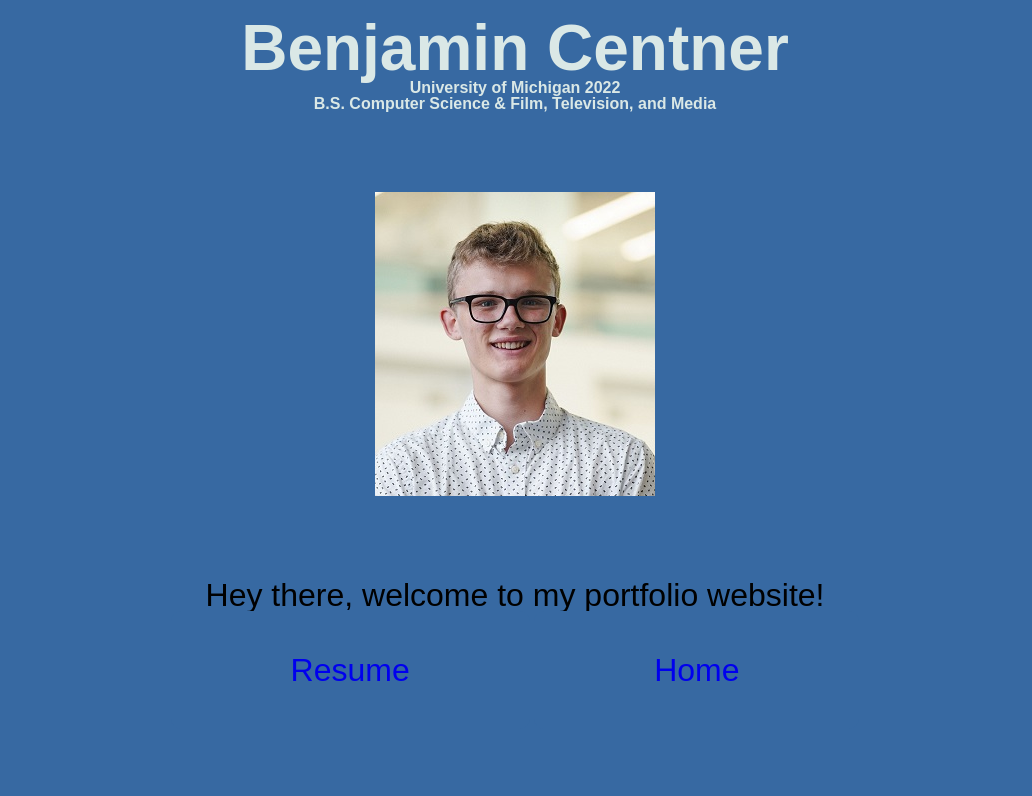
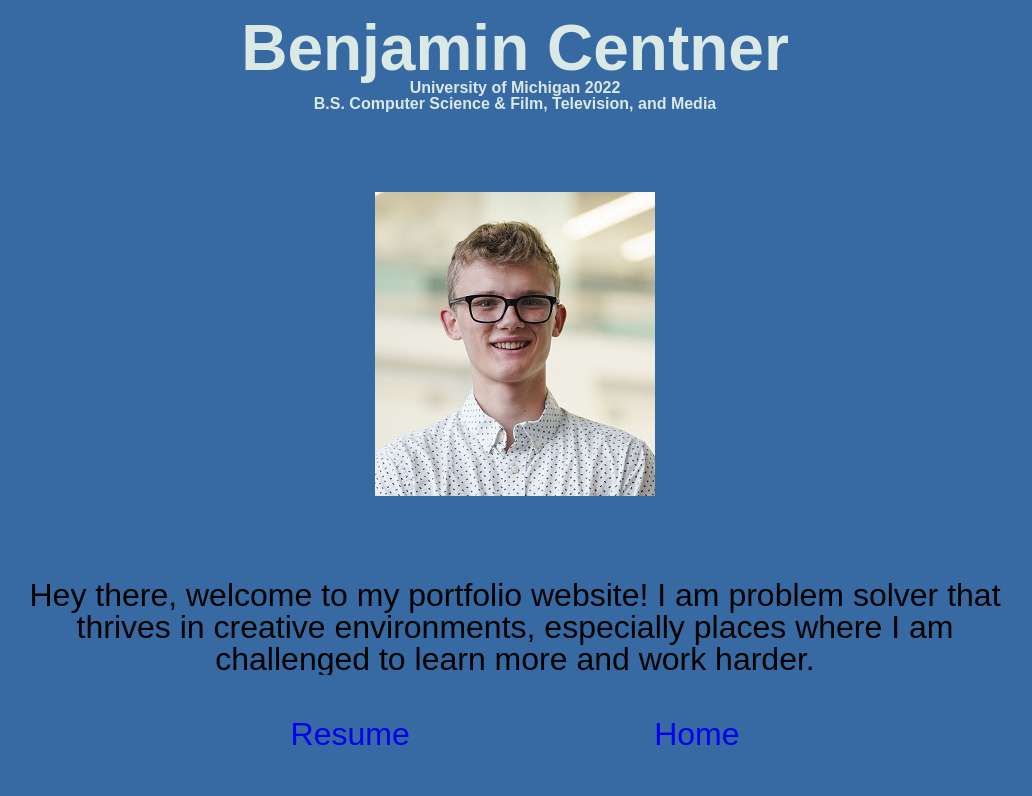
Before and after one commit to bcentner/bcentner.github.io, a plain HTML site: page about.html in a window 1280 px wide. Shown: the whole page, without its empty margins (125-1157 px from the left). Drawn offline with Linux system fonts and the light colour scheme.

Commit message:
start of blurb

```diff
--- a/about.html
+++ b/about.html
@@ -17,7 +17,8 @@
 			<img src="Media/profile.JPG" alt="profile of me">
 		</div>
 		<p>
-			Hey there, welcome to my portfolio website!
+			Hey there, welcome to my portfolio website! I am problem solver that thrives in creative environments, especially
+			places where I am challenged to learn more and work harder.
 		</p>
 		<a href="Media/ResumeTEMP.pdf" class="btn">Resume</a>
 		<a href="home.html" class="btn">Home</a>
```
